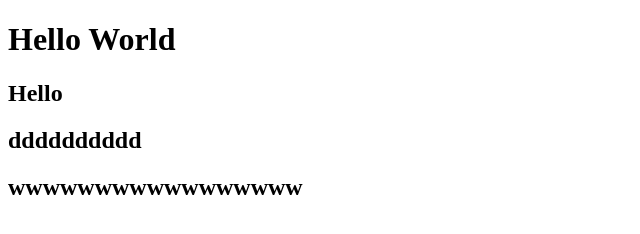
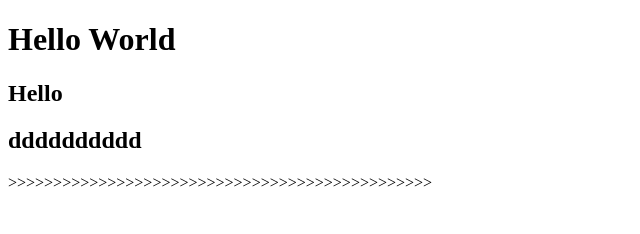
Before and after one commit to mochizuki-mikio/test, a plain HTML site: page index.html in a window 1280 px wide. Shown: the whole page, without its empty margins (0-640 px from the left). Drawn offline with Linux system fonts and the light colour scheme.

Commit message:
last Edit

```diff
--- a/index.html
+++ b/index.html
@@ -10,6 +10,6 @@
     <h1>Hello World</h1>
     <h2>Hello </h2>
     <h2>dddddddddd</h2>
-    <h2>wwwwwwwwwwwwwwwww</h2>
+    <p>>>>>>>>>>>>>>>>>>>>>>>>>>>>>>>>>>>>>>>>>>>>>>>></p>
 </body>
 </html>
```
